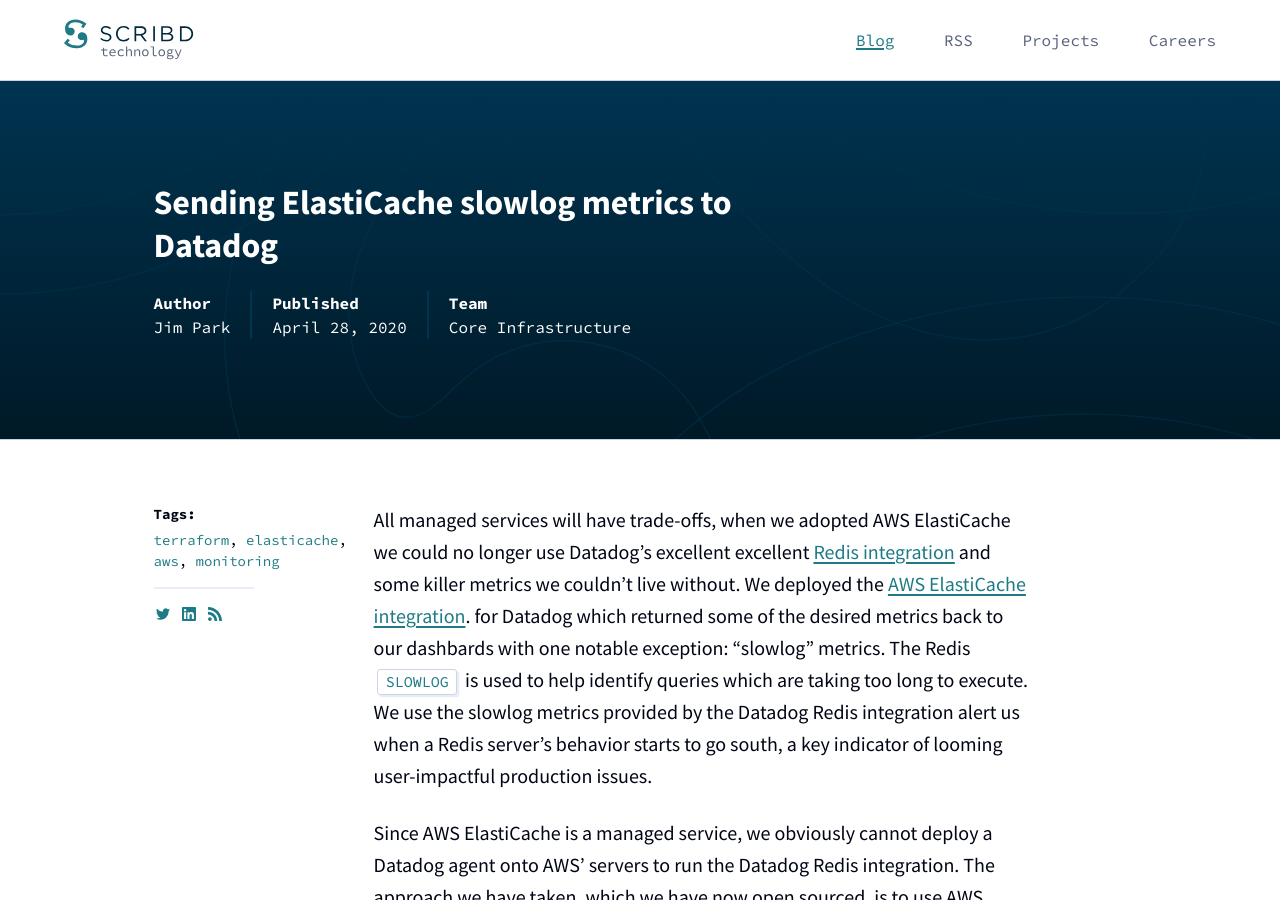
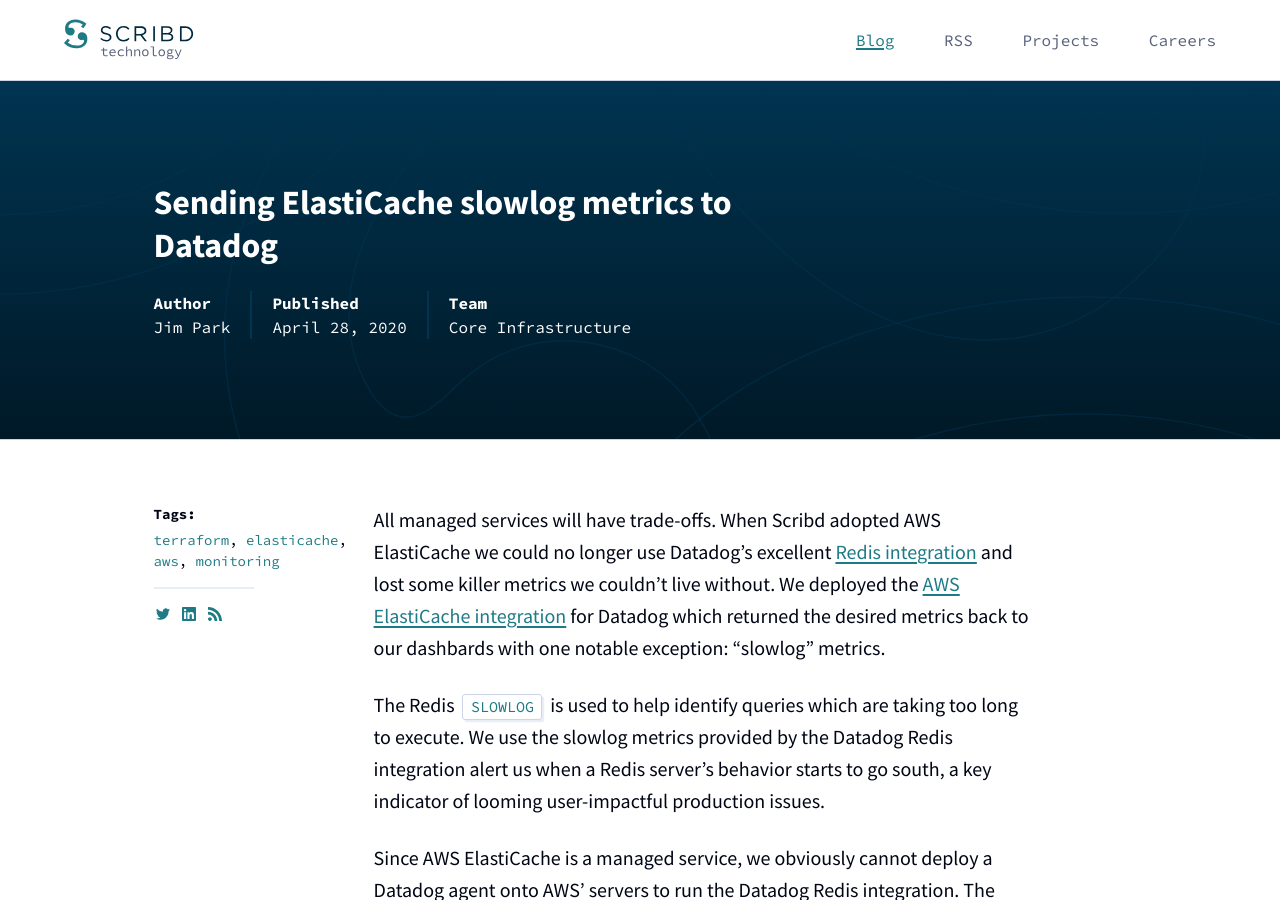
Before and after one commit to scribd/scribd.github.io, a Jekyll site: the page built from _posts/2020-04-28-elasticache-slowlog-metrics-for-datadog.md, in a window 1280 px wide and 900 px high. Built offline with Jekyll 4.4.1, drawn with Linux system fonts in a browser that asks for light colours.

Commit message:
typos and double words

```diff
--- a/_posts/2020-04-28-elasticache-slowlog-metrics-for-datadog.md
+++ b/_posts/2020-04-28-elasticache-slowlog-metrics-for-datadog.md
@@ -11,15 +11,16 @@
 team: Core Infrastructure
 ---
 
-All managed services will have trade-offs, when we adopted AWS ElastiCache we
-could no longer use Datadog's excellent excellent [Redis
+All managed services will have trade-offs. When Scribd adopted AWS ElastiCache we
+could no longer use Datadog's excellent [Redis
 integration](https://docs.datadoghq.com/integrations/redisdb/)
-and some killer metrics we couldn't live without.
+and lost some killer metrics we couldn't live without.
 We deployed the [AWS ElastiCache
-integration](https://docs.datadoghq.com/integrations/amazon_elasticache/#overview).
-for Datadog which returned some of the desired metrics back to our dashbards
-with one notable exception: "slowlog" metrics. The Redis
-[`SLOWLOG`](https://redis.io/commands/slowlog) is used to help identify queries
+integration](https://docs.datadoghq.com/integrations/amazon_elasticache/#overview)
+for Datadog which returned the desired metrics back to our dashbards
+with one notable exception: "slowlog" metrics.
+
+The Redis [`SLOWLOG`](https://redis.io/commands/slowlog) is used to help identify queries
 which are taking too long to execute. We use the slowlog metrics provided by the
 Datadog Redis integration alert us when a Redis server's behavior starts to go
 south, a key indicator of looming user-impactful production issues.
```
